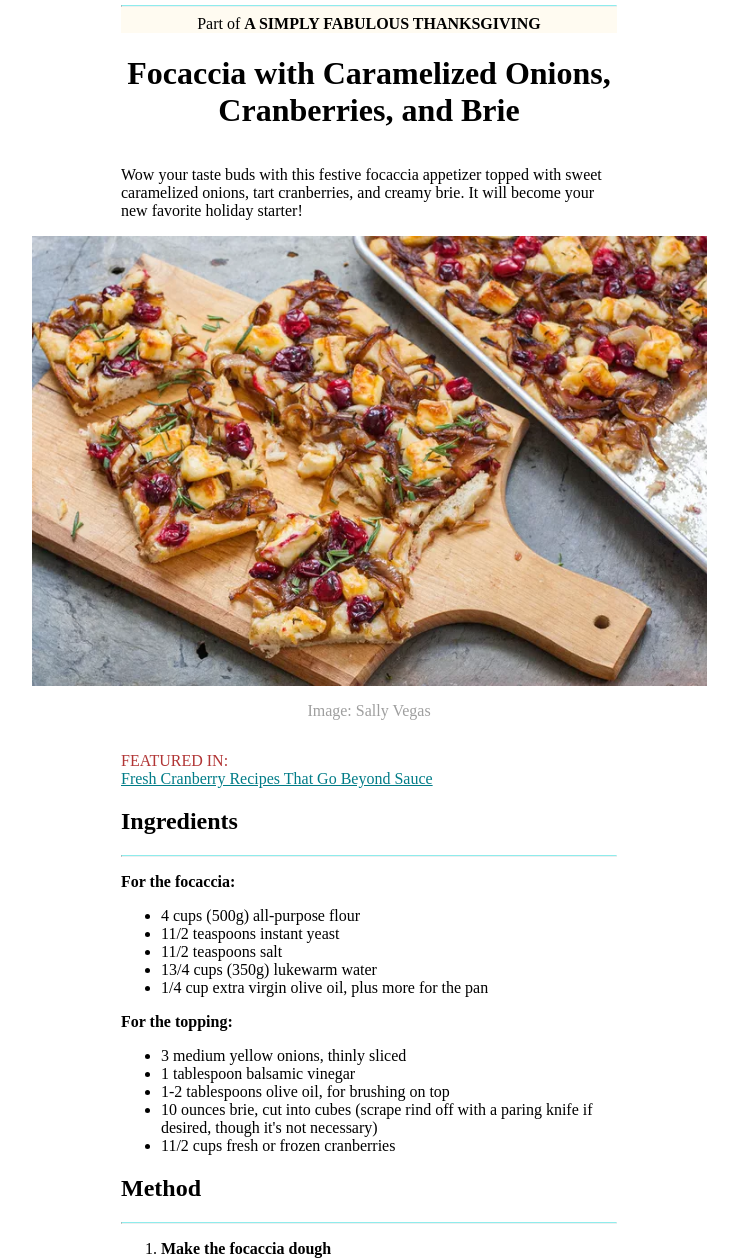
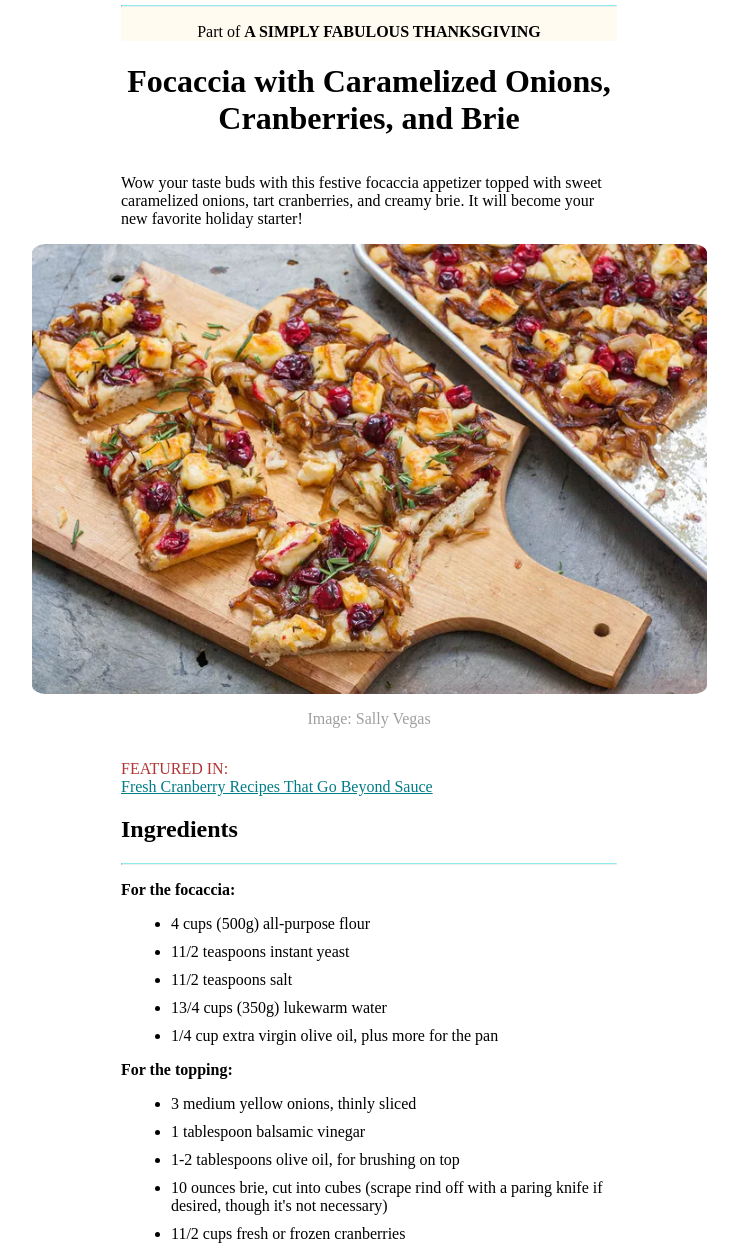
Before and after one commit to Enricobusatto/lavoro-1, a plain HTML site: page index.html in a window 1280 px wide. Shown: the part 39-1299 px from the top of the page, without its empty margins (271-1009 px from the left). Drawn offline with Linux system fonts and the light colour scheme.

Commit message:
esercizio finito

```diff
--- a/index.html
+++ b/index.html
@@ -12,7 +12,7 @@
         </div>
         <div class="description">
             <hr>
-            Part of <b>A SIMPLY FABULOUS THANKSGIVING</b>
+            <p>Part of <b>A SIMPLY FABULOUS THANKSGIVING</b></p>
         </div>
         <h1>Focaccia with Caramelized Onions, <br>Cranberries, and Brie</h1>
         <div class="img">
@@ -30,6 +30,7 @@
         <h2>Ingredients</h2>
         <hr>
         <p><b>For the focaccia:</b></p>
+        <div class="ul">
             <ul>
                 <li>4 cups (500g) all-purpose flour</li>
                 <li>11/2 teaspoons instant yeast</li>
@@ -45,6 +46,7 @@
                 <li>10 ounces brie, cut into cubes (scrape rind off with a paring knife if desired, though it's not necessary)</li>
                 <li>11/2 cups fresh or frozen cranberries</li>
             </ul>
+        </div>
         <h2>Method</h2>
         <hr>
         <ol>
--- a/style.css
+++ b/style.css
@@ -23,18 +23,23 @@ html{
     margin: 0;
     width: 100%;
 }
+
 h1{
     text-align: center;
 }
+
 .img{
     display: flex;
     flex-direction: column;
     align-items: center;
 }
+
 #img1{
     height: 450px;
+    border-radius: 2%;
 
 }
+
 #description-img1{
     color: rgb(159, 159, 159);
 }
@@ -47,6 +52,7 @@ h1{
 #link1{
     color: rgb(0, 124, 135);
 }
+
 #link2{
     color: rgb(0, 124, 135);
 }
@@ -58,3 +64,7 @@ span p{
 hr{
     border-top: 1px solid rgb(142, 236, 236);
 }
+
+li{
+    margin: 10px;
+}
```
Lines whose indentation alone changed are shown as unchanged.
